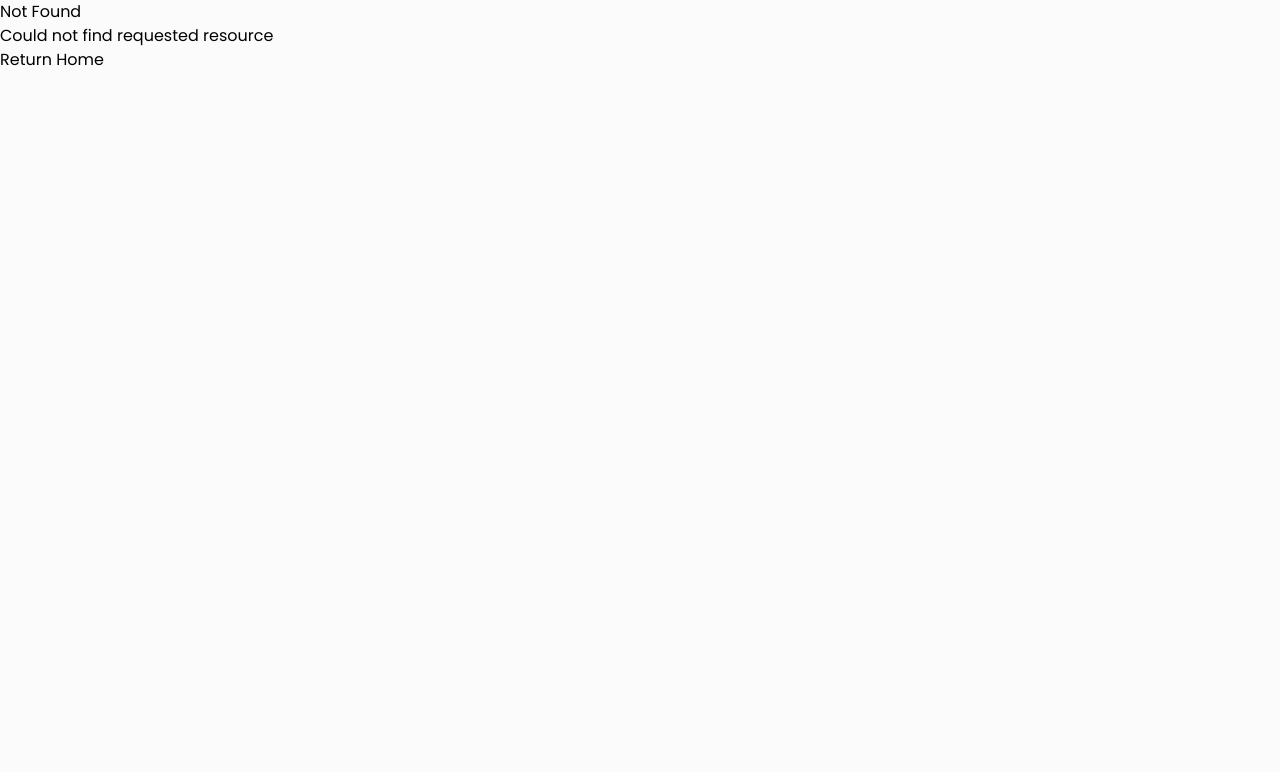
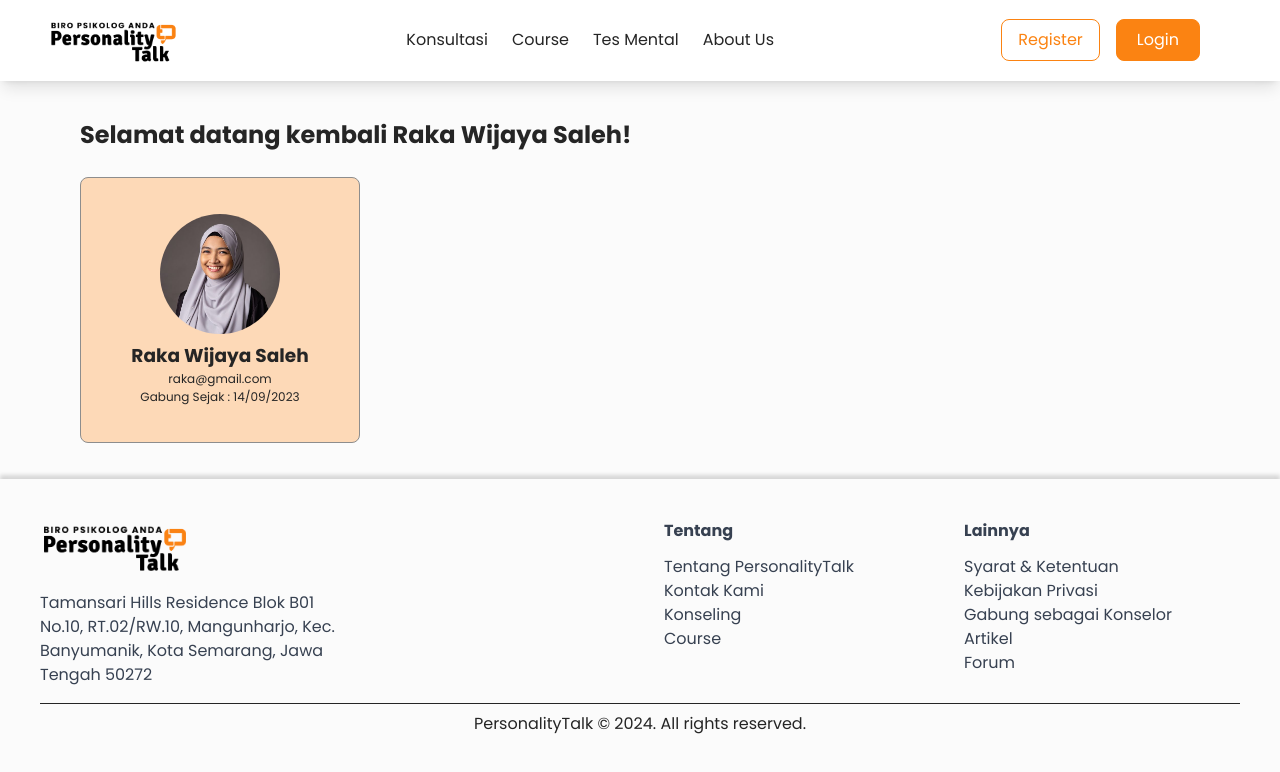
Before and after one commit to tim3-msibCDI/fe-personalitytalk, a Next.js app: page /profile in a window 1280 px wide. Before the commit this address had no page. Shown: the top 772 px of the page. Built offline with nearby package versions, Linux system fonts and the light colour scheme.

Commit message:
tampilan profile awal

```diff
--- /dev/null
+++ b/app/(user)/profile/page.jsx
@@ -0,0 +1,34 @@
+import Image from "next/image";
+
+const data = {
+  nama: "Raka Wijaya Saleh",
+  email: "raka@gmail.com",
+  tanggal: "14/09/2023"
+};
+
+export default function Profile() {
+  return (
+    <div className="mx-20 my-9 text-textcolor ">
+      <div>
+        <h1 className="text-h2 font-semibold">
+          Selamat datang kembali {data.nama}!
+        </h1>
+      </div>
+      <div className="w-full mt-6">
+        <div className="rounded-lg bg-primarylight w-1/4 p-9 grid justify-items-center border border-solid border-textsec">
+          <Image
+            src="/image/psikolog/1.png"
+            width={120}
+            height={120}
+            className="rounded-full"
+          />
+          <div className="mt-2">
+            <h3 className="text-h3 font-semibold">{data.nama}</h3>
+            <p className="text-center text-vs font-normal">{data.email}</p>
+            <p className="text-center text-vs font-normal">Gabung Sejak : {data.tanggal}</p>
+          </div>
+        </div>
+      </div>
+    </div>
+  );
+}
```
